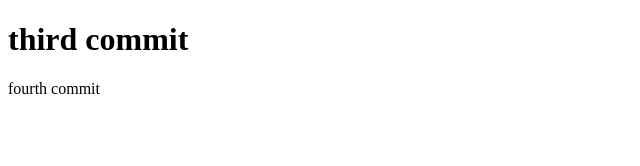
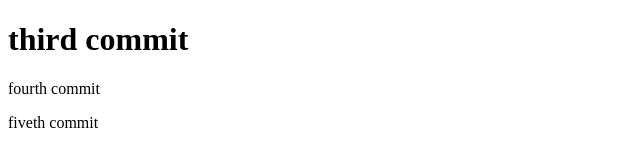
Before and after one commit to ganizodda/practice, a plain HTML site: page index.html in a window 1280 px wide. Shown: the whole page, without its empty margins (0-640 px from the left). Drawn offline with Linux system fonts and the light colour scheme.

Commit message:
fiveth commit

```diff
--- a/index.html
+++ b/index.html
@@ -9,5 +9,7 @@
     <h1>third commit</h1>
 
     <nav>fourth commit</nav>
+
+    <p>fiveth commit</p>
 </body>
 </html>
```
